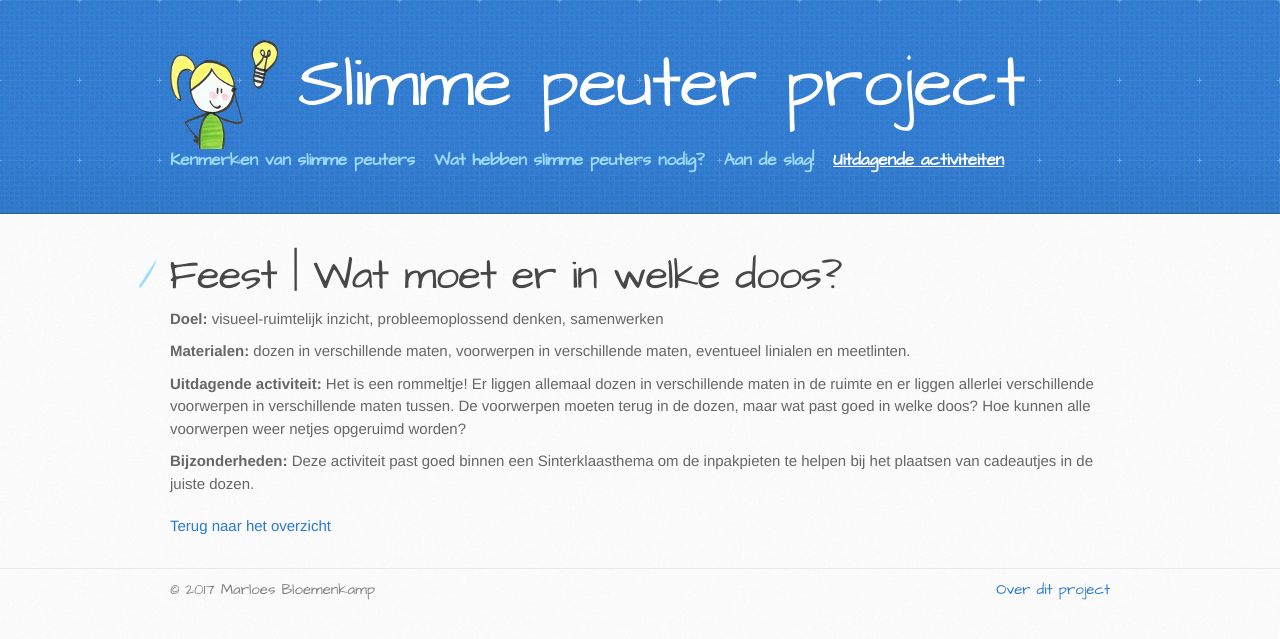
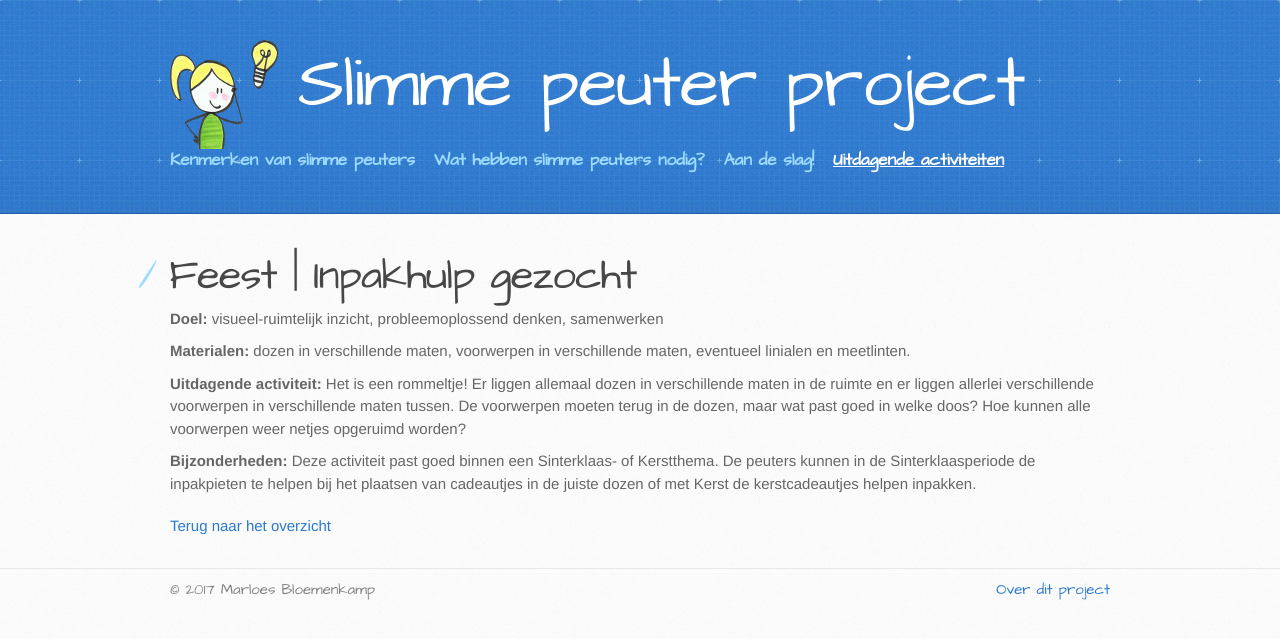
Before and after one commit to marloesbloemenkamp/marloesbloemenkamp.github.io, a Jekyll site: the page built from activiteiten/wat_moet_in_welke_doos.md, in a window 1280 px wide. Shown: the top 639 px of the page. Built offline with Jekyll 4.4.1, drawn with Linux system fonts in a browser that asks for light colours.

Commit message:
activiteit aangepast Feest |

```diff
--- a/activiteiten/wat_moet_in_welke_doos.md
+++ b/activiteiten/wat_moet_in_welke_doos.md
@@ -1,7 +1,7 @@
 ---
 layout: activiteiten
-title: Feest | Wat moet er in welke doos?
-permalink: activiteiten/wat_moet_er_in_welke_doos/
+title: Feest | Inpakhulp gezocht
+permalink: activiteiten/inpakhulp_gezocht/
 menu_index: 8
 parent: activiteiten
 tags:
@@ -23,4 +23,4 @@ hidden: true
 
 <p style="margin-top: 10px;"/>
 
-**Bijzonderheden:** Deze activiteit past goed binnen een Sinterklaasthema om de inpakpieten te helpen bij het plaatsen van cadeautjes in de juiste dozen.
+**Bijzonderheden:** Deze activiteit past goed binnen een Sinterklaas- of Kerstthema. De peuters kunnen in de Sinterklaasperiode de inpakpieten te helpen bij het plaatsen van cadeautjes in de juiste dozen of met Kerst de kerstcadeautjes helpen inpakken.
```
